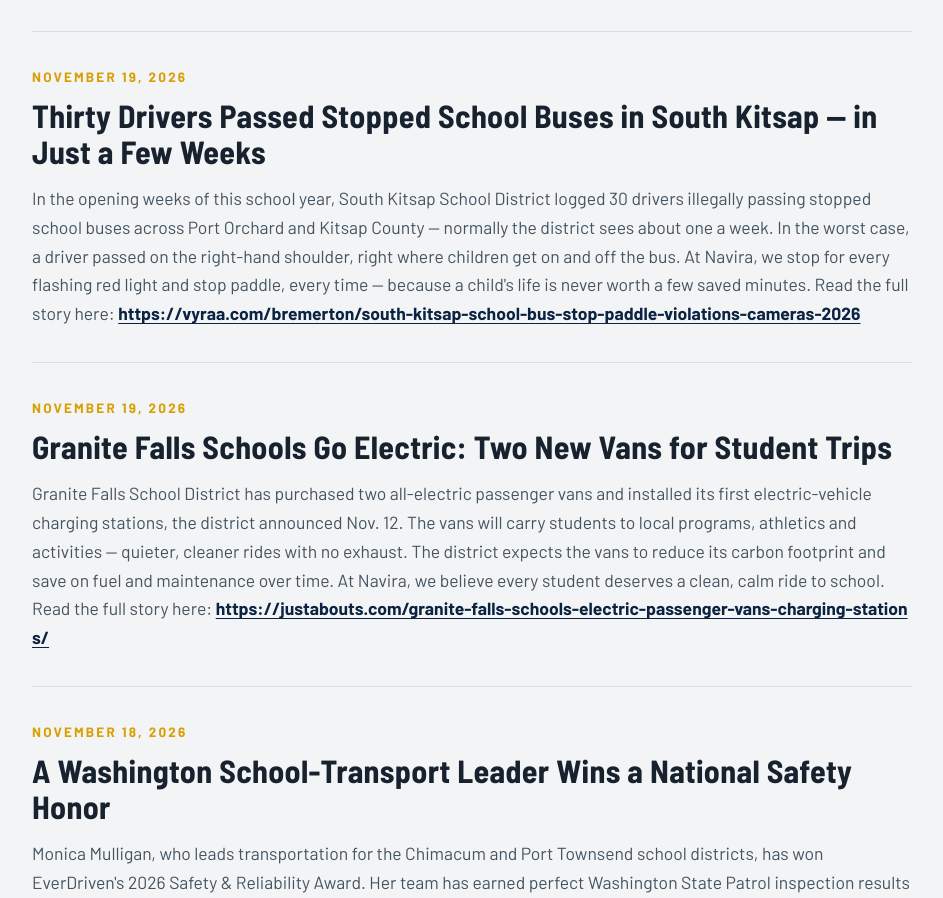
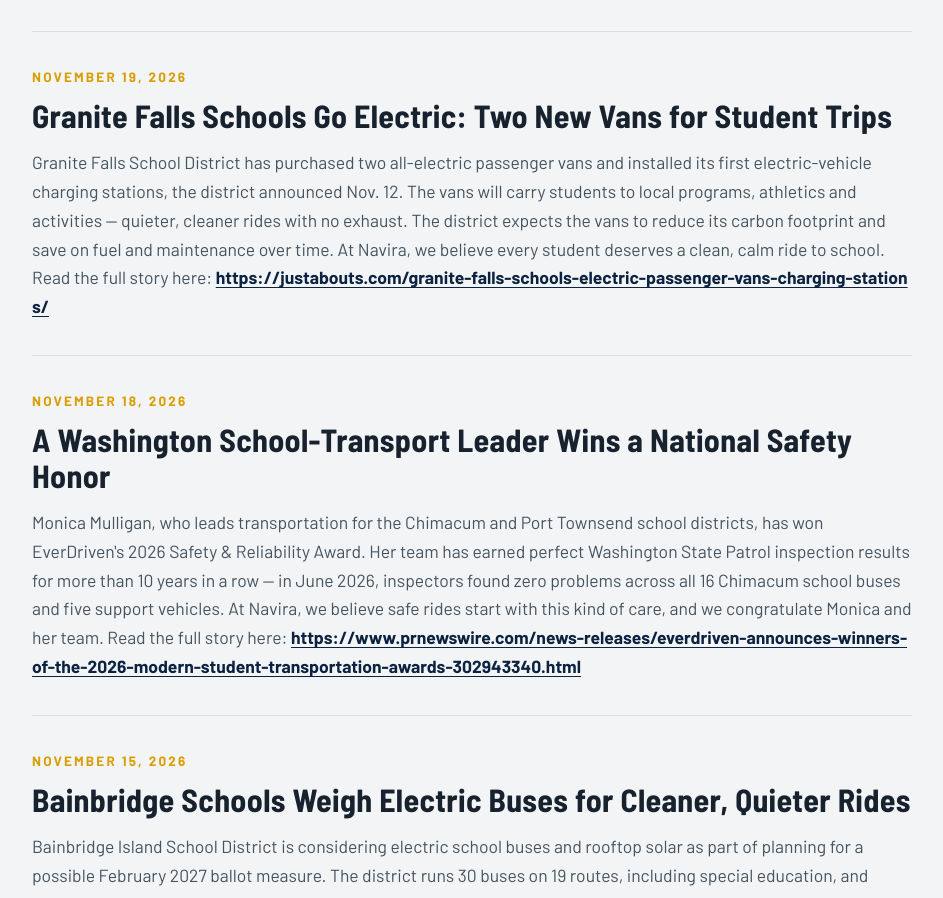
Before and after one commit to hussameldin2000/navira-website, a plain HTML site: page index.html in a window 1280 px wide. Shown: the part 5432-6330 px from the top of the page, without its empty margins (58-1001 px from the left). Drawn offline with Linux system fonts and the light colour scheme; a script that the page names is missing.

Commit message:
Remove duplicate Nov 19 South Kitsap post (same story as Nov 7)

```diff
--- a/index.html
+++ b/index.html
@@ -673,11 +673,6 @@
         </article>
         <article class="news-post">
           <span class="news-date">November 19, 2026</span>
-          <h3>Thirty Drivers Passed Stopped School Buses in South Kitsap — in Just a Few Weeks</h3>
-          <p>In the opening weeks of this school year, South Kitsap School District logged 30 drivers illegally passing stopped school buses across Port Orchard and Kitsap County — normally the district sees about one a week. In the worst case, a driver passed on the right-hand shoulder, right where children get on and off the bus. At Navira, we stop for every flashing red light and stop paddle, every time — because a child's life is never worth a few saved minutes. Read the full story here: <a href="https://vyraa.com/bremerton/south-kitsap-school-bus-stop-paddle-violations-cameras-2026" target="_blank" rel="noopener">https://vyraa.com/bremerton/south-kitsap-school-bus-stop-paddle-violations-cameras-2026</a></p>
-        </article>
-        <article class="news-post">
-          <span class="news-date">November 19, 2026</span>
           <h3>Granite Falls Schools Go Electric: Two New Vans for Student Trips</h3>
           <p>Granite Falls School District has purchased two all-electric passenger vans and installed its first electric-vehicle charging stations, the district announced Nov. 12. The vans will carry students to local programs, athletics and activities — quieter, cleaner rides with no exhaust. The district expects the vans to reduce its carbon footprint and save on fuel and maintenance over time. At Navira, we believe every student deserves a clean, calm ride to school. Read the full story here: <a href="https://justabouts.com/granite-falls-schools-electric-passenger-vans-charging-stations/" target="_blank" rel="noopener">https://justabouts.com/granite-falls-schools-electric-passenger-vans-charging-stations/</a></p>
         </article>
```
